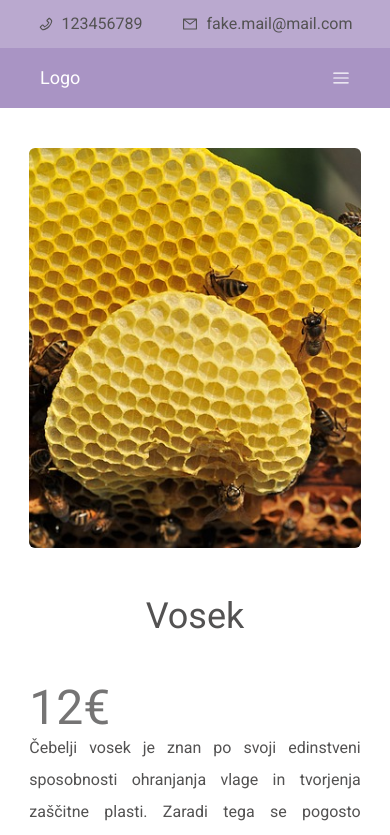
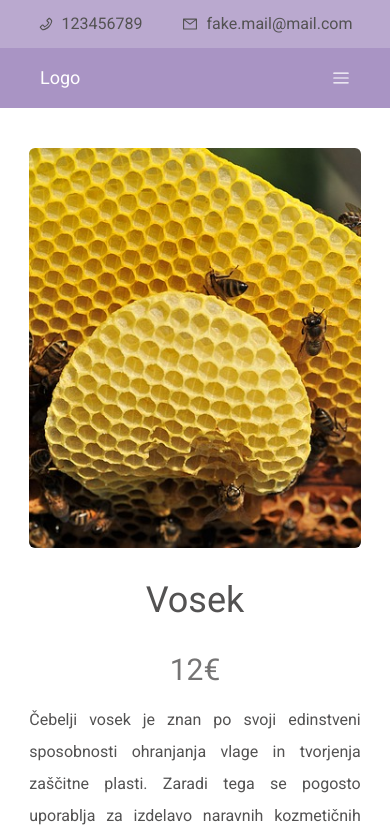
Before and after one commit to malisara/medicina, a React (Vite) app: page /#/vosek in a window 390 px wide. Shown: the top 835 px of the page. Built offline with nearby package versions, Linux system fonts and the light colour scheme.

Commit message:
detail view mobile style uprate

```diff
--- a/src/components/products/DetailView.tsx
+++ b/src/components/products/DetailView.tsx
@@ -33,7 +33,7 @@ function DetailView({ productData }: Props): JSX.Element {
 
             {productData.prices ? (
               <>
-                <p className="text-5xl opacity-80">{price}€</p>
+                <p className="text-2xl md:text-5xl opacity-80">{price}€</p>
                 <SizesAndPrices
                   handleSizeChange={setPrice}
                   sizesPricesData={productData.prices}
@@ -53,12 +53,13 @@ function DetailView({ productData }: Props): JSX.Element {
           </div>
         </div>
       ) : (
+        //mobile
         <div>
           <div className="w-[85%] mx-auto mt-10">
             <div className="h-[25rem] sm:h-[25rem]">
               <img src={productData.imageSrc} className={imageCover} />
             </div>
-            <p className="py-[3rem] text-4xl text-center">
+            <p className="py-[2rem] text-4xl text-center">
               {productData.title}
             </p>
 
@@ -73,7 +74,7 @@ function DetailView({ productData }: Props): JSX.Element {
                 </div>
               </>
             ) : (
-              <p className="text-5xl opacity-80 mx-auto">
+              <p className="text-center text-3xl opacity-80 pb-4 md:pb-8">
                 {productData.price}€
               </p>
             )}
```
